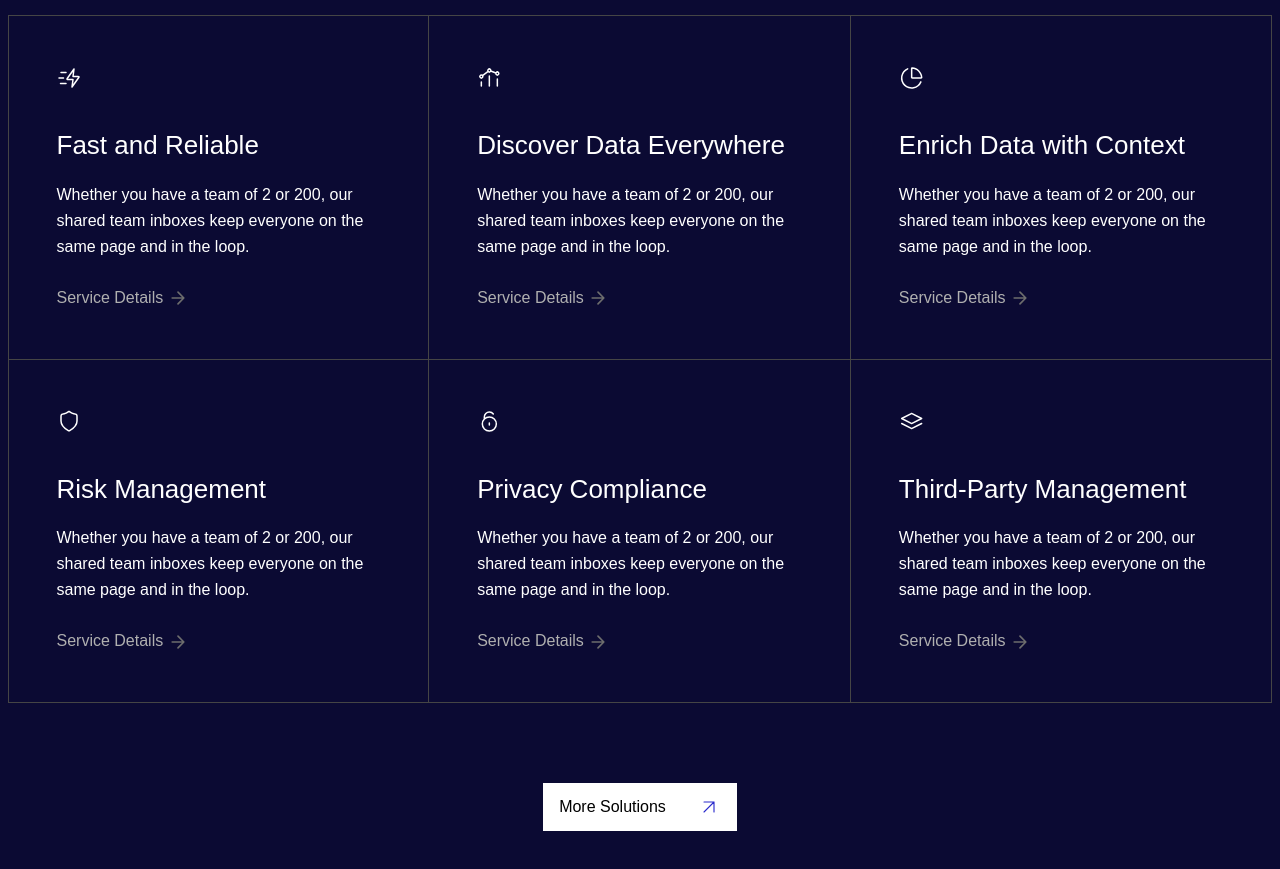
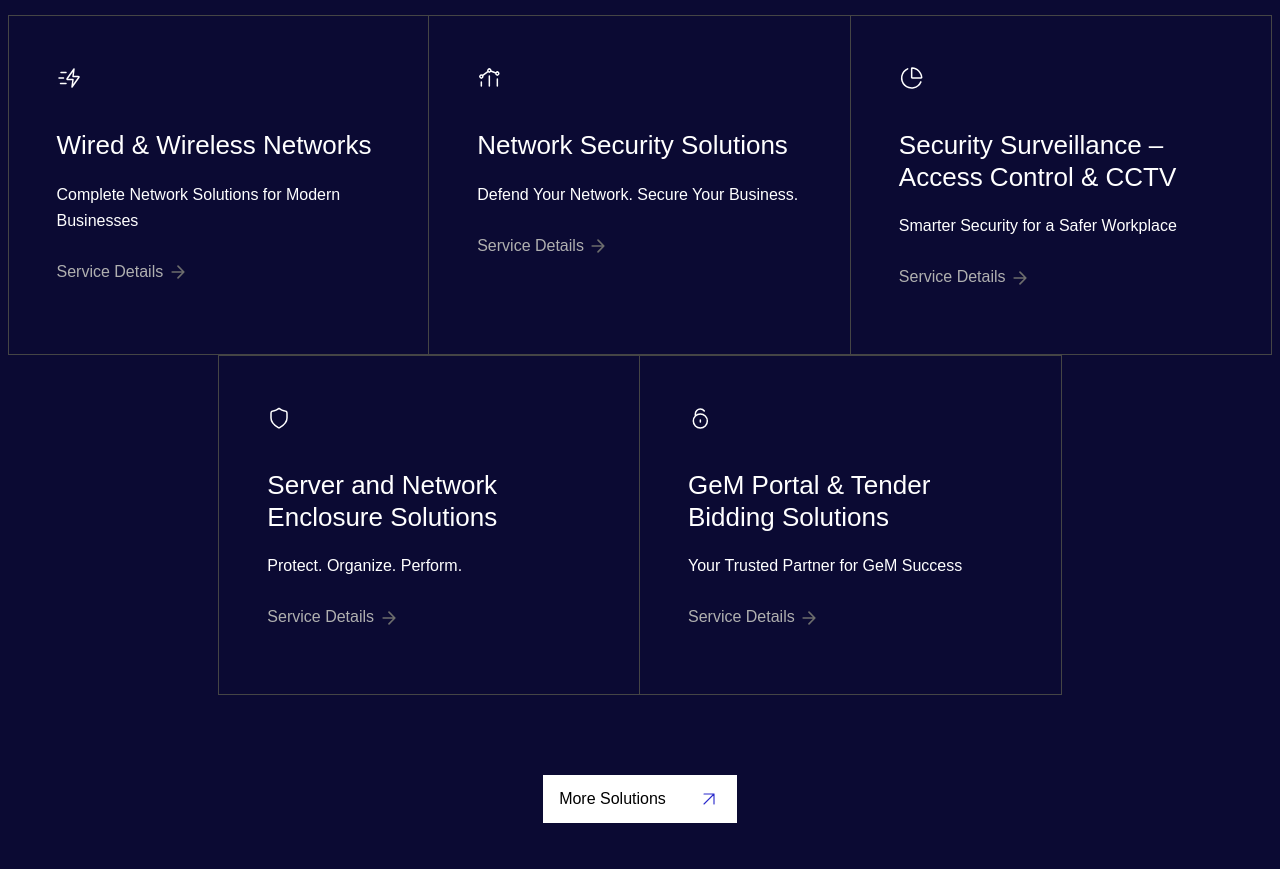
Before and after one commit to chandankumarpanigrahi/Power-Tech, a plain HTML site: page index.html in a window 1280 px wide. Shown: the part 2680-3549 px from the top of the page. Drawn offline with nearby package versions, Linux system fonts and the light colour scheme; a web font is replaced by a local one.

Commit message:
Updated Index

```diff
--- a/index.html
+++ b/index.html
@@ -818,19 +818,18 @@
                     </div>
                 </div>
             </div>
-            <div class="row g-0 mt--70">
+            <div class="row g-0 mt--70  justify-content-center">
                 <div class="col-lg-4 col-md-6 col-sm-12 col-12">
-                    <div class="single-solution-style-one border-left">
+                    <div class="service_home_card single-solution-style-one border-left border-bottom-1">
                         <div class="right-draw">
                             <img loading="lazy" rel="preload" src="assets/images/service/icons/01.png" alt="icons">
                         </div>
                         <div class="icon">
                             <img loading="lazy" rel="preload" src="assets/images/service/icons/01.svg" alt="service">
                         </div>
-                        <h4 class="title">Fast and Reliable</h4>
+                        <h4 class="title">Wired & Wireless Networks</h4>
                         <p class="disc">
-                            Whether you have a team of 2 or 200, our shared team inboxes keep everyone on the same page
-                            and in the loop.
+                           Complete Network Solutions for Modern Businesses
                         </p>
                         <a href="service-single.html" class="btn-arrow">
                             Service Details
@@ -839,17 +838,16 @@
                     </div>
                 </div>
                 <div class="col-lg-4 col-md-6 col-sm-12 col-12">
-                    <div class="single-solution-style-one">
+                    <div class="service_home_card single-solution-style-one border-bottom-1">
                         <div class="right-draw">
                             <img loading="lazy" rel="preload" src="assets/images/service/icons/01.png" alt="icons">
                         </div>
                         <div class="icon">
                             <img loading="lazy" rel="preload" src="assets/images/service/icons/02.svg" alt="service">
                         </div>
-                        <h4 class="title">Discover Data Everywhere</h4>
+                        <h4 class="title">Network Security Solutions</h4>
                         <p class="disc">
-                            Whether you have a team of 2 or 200, our shared team inboxes keep everyone on the same page
-                            and in the loop.
+                           Defend Your Network. Secure Your Business.
                         </p>
                         <a href="service-single.html" class="btn-arrow">
                             Service Details
@@ -858,17 +856,16 @@
                     </div>
                 </div>
                 <div class="col-lg-4 col-md-6 col-sm-12 col-12">
-                    <div class="single-solution-style-one">
+                    <div class="service_home_card single-solution-style-one border-bottom-1">
                         <div class="right-draw">
                             <img loading="lazy" rel="preload" src="assets/images/service/icons/01.png" alt="icons">
                         </div>
                         <div class="icon">
                             <img loading="lazy" rel="preload" src="assets/images/service/icons/03.svg" alt="service">
                         </div>
-                        <h4 class="title">Enrich Data with Context</h4>
+                        <h4 class="title">Security Surveillance – Access Control & CCTV</h4>
                         <p class="disc">
-                            Whether you have a team of 2 or 200, our shared team inboxes keep everyone on the same page
-                            and in the loop.
+                            Smarter Security for a Safer Workplace
                         </p>
                         <a href="service-single.html" class="btn-arrow">
                             Service Details
@@ -877,17 +874,16 @@
                     </div>
                 </div>
                 <div class="col-lg-4 col-md-6 col-sm-12 col-12">
-                    <div class="single-solution-style-one border-left border-bottom-1">
+                    <div class="service_home_card single-solution-style-one border-left border-bottom-1">
                         <div class="right-draw">
                             <img loading="lazy" rel="preload" src="assets/images/service/icons/01.png" alt="icons">
                         </div>
                         <div class="icon">
                             <img loading="lazy" rel="preload" src="assets/images/service/icons/04.svg" alt="service">
                         </div>
-                        <h4 class="title">Risk Management</h4>
+                        <h4 class="title">Server and Network Enclosure Solutions</h4>
                         <p class="disc">
-                            Whether you have a team of 2 or 200, our shared team inboxes keep everyone on the same page
-                            and in the loop.
+                            Protect. Organize. Perform.
                         </p>
                         <a href="service-single.html" class="btn-arrow">
                             Service Details
@@ -896,17 +892,16 @@
                     </div>
                 </div>
                 <div class="col-lg-4 col-md-6 col-sm-12 col-12">
-                    <div class="single-solution-style-one border-bottom-1">
+                    <div class="service_home_card single-solution-style-one border-bottom-1">
                         <div class="right-draw">
                             <img loading="lazy" rel="preload" src="assets/images/service/icons/01.png" alt="icons">
                         </div>
                         <div class="icon">
                             <img loading="lazy" rel="preload" src="assets/images/service/icons/05.svg" alt="service">
                         </div>
-                        <h4 class="title">Privacy Compliance</h4>
+                        <h4 class="title">GeM Portal & Tender Bidding Solutions</h4>
                         <p class="disc">
-                            Whether you have a team of 2 or 200, our shared team inboxes keep everyone on the same page
-                            and in the loop.
+                           Your Trusted Partner for GeM Success
                         </p>
                         <a href="service-single.html" class="btn-arrow">
                             Service Details
@@ -914,8 +909,8 @@
                         </a>
                     </div>
                 </div>
-                <div class="col-lg-4 col-md-6 col-sm-12 col-12">
-                    <div class="single-solution-style-one border-bottom-1">
+                <div class="col-lg-4 col-md-6 col-sm-12 col-12" style="display : none;">
+                    <div class="service_home_card single-solution-style-one border-bottom-1">
                         <div class="right-draw">
                             <img loading="lazy" rel="preload" src="assets/images/service/icons/01.png" alt="icons">
                         </div>
```
Also changed, not shown: assets/css/style.css.
